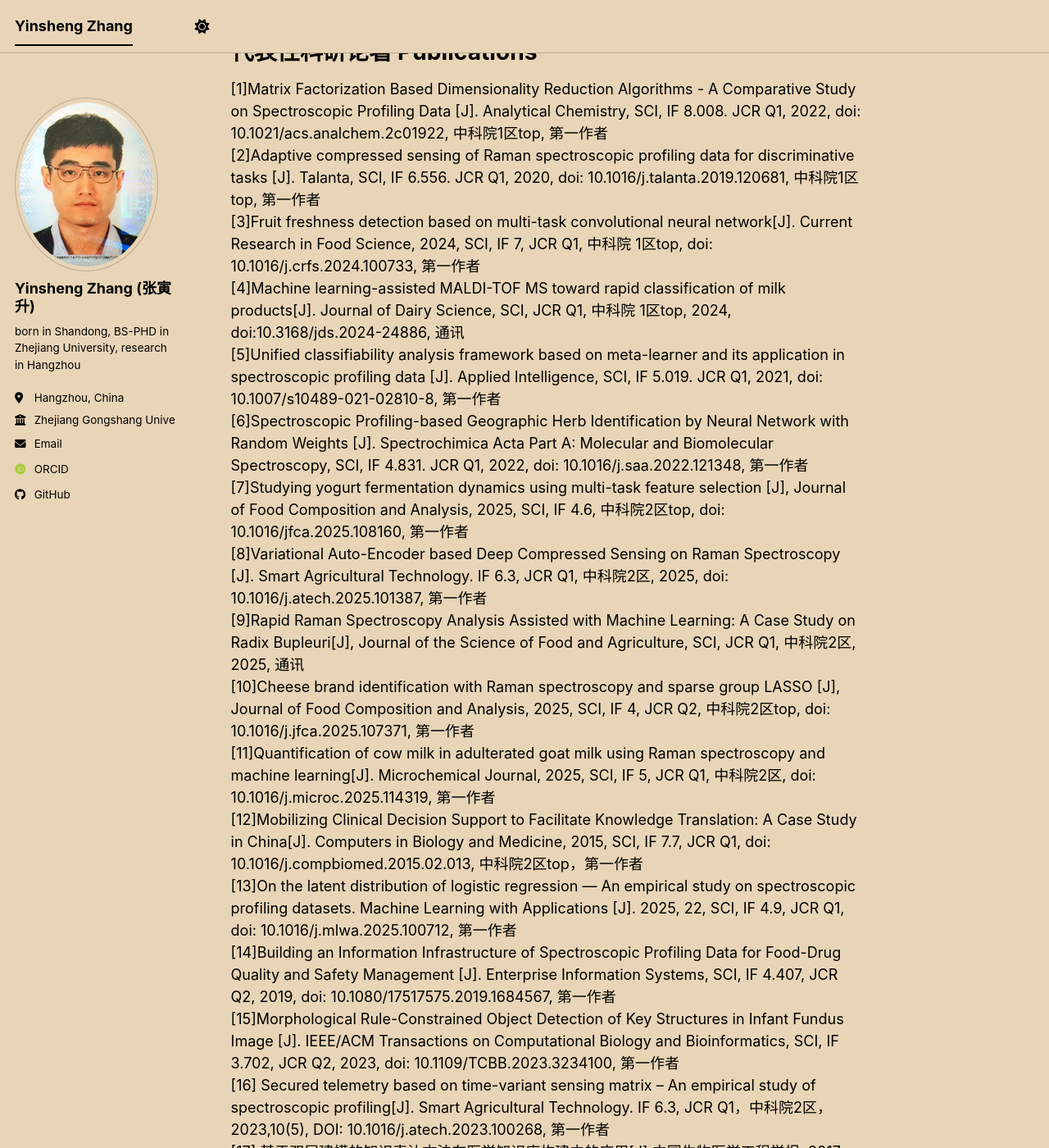
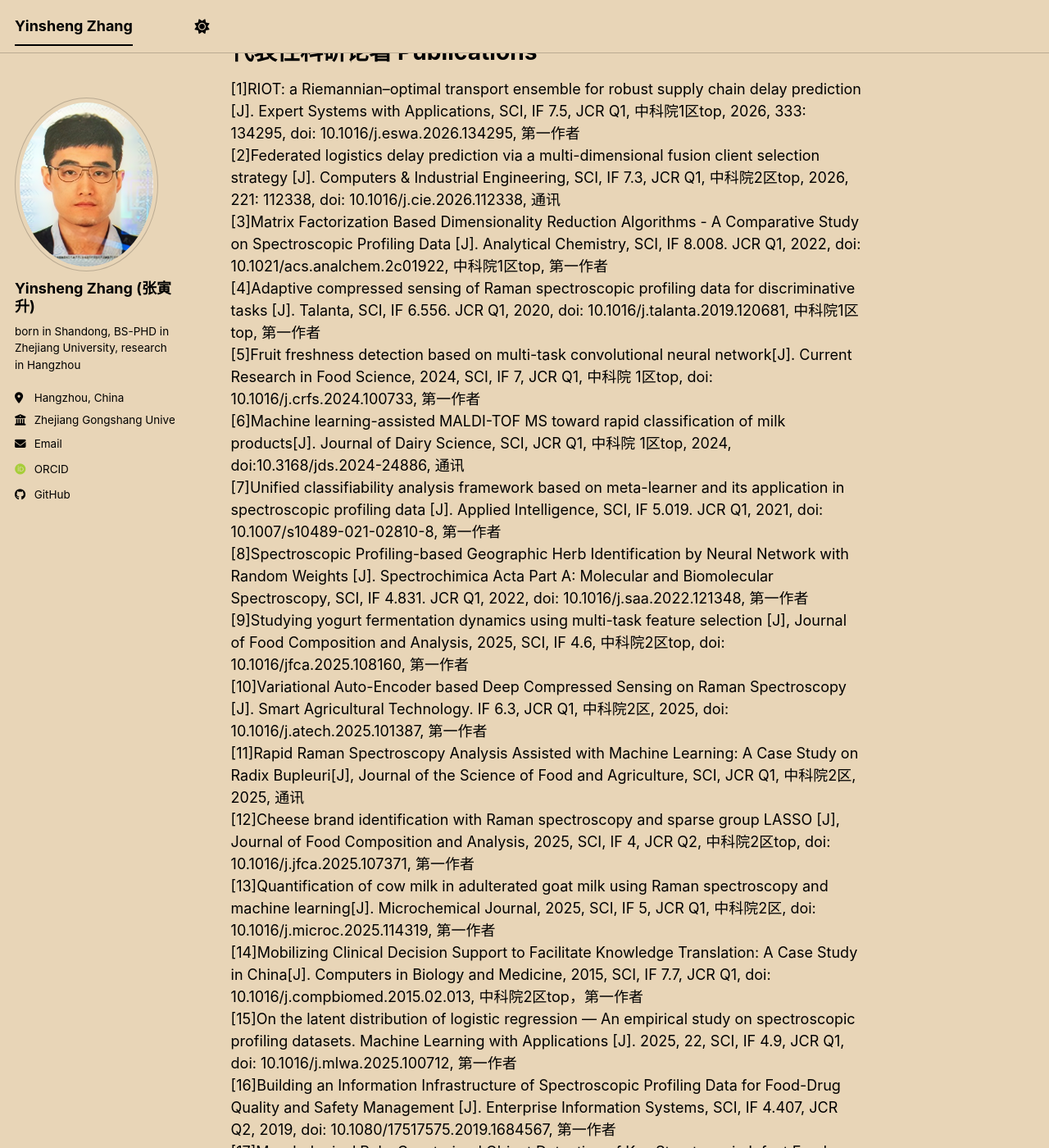
Before and after one commit to zhangys11/zhangys11.github.io, a Jekyll site: the page built from _pages/about.md, in a window 1280 px wide and 1400 px high, scrolled down 808 px. Shown: the whole window at 82% size. Built offline with Jekyll 4.4.1, drawn with Linux system fonts in a browser that asks for light colours; some web fonts are replaced; a script bundle is joined from its source files by our own code; library files that are not in the unit come from our copies; some of the changed text lies outside the part shown.

Commit message:
Add RIOT (ESWA) and Federated logistics delay prediction (Computers & Industrial Engineering) to publication lists

```diff
--- a/_pages/about.md
+++ b/_pages/about.md
@@ -26,26 +26,28 @@ redirect_from:
 代表性科研论著 Publications
 ======
 
-[1]Matrix Factorization Based Dimensionality Reduction Algorithms - A Comparative Study on Spectroscopic Profiling Data [J]. Analytical Chemistry, SCI, IF 8.008. JCR Q1, 2022, doi: 10.1021/acs.analchem.2c01922, 中科院1区top, 第一作者
-[2]Adaptive compressed sensing of Raman spectroscopic profiling data for discriminative tasks [J]. Talanta, SCI, IF 6.556. JCR Q1, 2020, doi: 10.1016/j.talanta.2019.120681, 中科院1区top, 第一作者
-[3]Fruit freshness detection based on multi-task convolutional neural network[J]. Current Research in Food Science, 2024, SCI, IF 7, JCR Q1, 中科院 1区top, doi: 10.1016/j.crfs.2024.100733, 第一作者
-[4]Machine learning-assisted MALDI-TOF MS toward rapid classification of milk products[J]. Journal of Dairy Science, SCI, JCR Q1, 中科院 1区top, 2024, doi:10.3168/jds.2024-24886, 通讯
-[5]Unified classifiability analysis framework based on meta-learner and its application in spectroscopic profiling data [J]. Applied Intelligence, SCI, IF 5.019. JCR Q1, 2021, doi: 10.1007/s10489-021-02810-8, 第一作者
-[6]Spectroscopic Profiling-based Geographic Herb Identification by Neural Network with Random Weights [J]. Spectrochimica Acta Part A: Molecular and Biomolecular Spectroscopy, SCI, IF 4.831. JCR Q1, 2022, doi: 10.1016/j.saa.2022.121348, 第一作者
-[7]Studying yogurt fermentation dynamics using multi-task feature selection [J], Journal of Food Composition and Analysis, 2025, SCI, IF 4.6, 中科院2区top, doi: 10.1016/jfca.2025.108160, 第一作者
-[8]Variational Auto-Encoder based Deep Compressed Sensing on Raman Spectroscopy [J]. Smart Agricultural Technology. IF 6.3, JCR Q1, 中科院2区, 2025, doi: 10.1016/j.atech.2025.101387, 第一作者
-[9]Rapid Raman Spectroscopy Analysis Assisted with Machine Learning: A Case Study on Radix Bupleuri[J], Journal of the Science of Food and Agriculture, SCI, JCR Q1, 中科院2区, 2025, 通讯
-[10]Cheese brand identification with Raman spectroscopy and sparse group LASSO [J], Journal of Food Composition and Analysis, 2025, SCI, IF 4, JCR Q2, 中科院2区top, doi: 10.1016/j.jfca.2025.107371, 第一作者
-[11]Quantification of cow milk in adulterated goat milk using Raman spectroscopy and machine learning[J]. Microchemical Journal, 2025, SCI, IF 5, JCR Q1, 中科院2区, doi: 10.1016/j.microc.2025.114319, 第一作者
-[12]Mobilizing Clinical Decision Support to Facilitate Knowledge Translation: A Case Study in China[J]. Computers in Biology and Medicine, 2015, SCI, IF 7.7, JCR Q1, doi: 10.1016/j.compbiomed.2015.02.013, 中科院2区top，第一作者
-[13]On the latent distribution of logistic regression — An empirical study on spectroscopic profiling datasets. Machine Learning with Applications [J]. 2025, 22, SCI, IF 4.9, JCR Q1, doi: 10.1016/j.mlwa.2025.100712, 第一作者
-[14]Building an Information Infrastructure of Spectroscopic Profiling Data for Food-Drug Quality and Safety Management [J]. Enterprise Information Systems, SCI, IF 4.407, JCR Q2, 2019, doi: 10.1080/17517575.2019.1684567, 第一作者
-[15]Morphological Rule-Constrained Object Detection of Key Structures in Infant Fundus Image [J]. IEEE/ACM Transactions on Computational Biology and Bioinformatics, SCI, IF 3.702, JCR Q2, 2023, doi: 10.1109/TCBB.2023.3234100, 第一作者
-[16] Secured telemetry based on time-variant sensing matrix – An empirical study of spectroscopic profiling[J]. Smart Agricultural Technology. IF 6.3, JCR Q1，中科院2区，2023,10(5), DOI: 10.1016/j.atech.2023.100268, 第一作者
-[17] 基于双层建模的知识表达方法在医学知识库构建中的应用[J].中国生物医学工程学报, 2017，36(5):573-579，DOI: 10.3969/j.issn.0258-8021.2017.05.009，国家一级学会期刊, 第一作者
-[18]一种面向诊疗协议的知识表达及转化方法[J].中国生物医学工程学报，2014,33(2):139-147, 国家一级学会期刊，第一作者
-[19]基于工作流管理技术的医学知识库集成与协同应用[J],中华医院管理杂志，2016，32（11）:833-836，DOI: 10.3760/cma.j.issn.1000-6672.2016.11.013, 国家一级学会期刊，第一作者
-[20]基于注意力机制的水果新鲜度检测可解释模型[J]. 中国食品学报, 2024, DOI:10.16429/j.1009-7848.2024.10.003，国家一级学会期刊，第一作者
+[1]RIOT: a Riemannian–optimal transport ensemble for robust supply chain delay prediction [J]. Expert Systems with Applications, SCI, IF 7.5, JCR Q1, 中科院1区top, 2026, 333: 134295, doi: 10.1016/j.eswa.2026.134295, 第一作者
+[2]Federated logistics delay prediction via a multi-dimensional fusion client selection strategy [J]. Computers & Industrial Engineering, SCI, IF 7.3, JCR Q1, 中科院2区top, 2026, 221: 112338, doi: 10.1016/j.cie.2026.112338, 通讯
+[3]Matrix Factorization Based Dimensionality Reduction Algorithms - A Comparative Study on Spectroscopic Profiling Data [J]. Analytical Chemistry, SCI, IF 8.008. JCR Q1, 2022, doi: 10.1021/acs.analchem.2c01922, 中科院1区top, 第一作者
+[4]Adaptive compressed sensing of Raman spectroscopic profiling data for discriminative tasks [J]. Talanta, SCI, IF 6.556. JCR Q1, 2020, doi: 10.1016/j.talanta.2019.120681, 中科院1区top, 第一作者
+[5]Fruit freshness detection based on multi-task convolutional neural network[J]. Current Research in Food Science, 2024, SCI, IF 7, JCR Q1, 中科院 1区top, doi: 10.1016/j.crfs.2024.100733, 第一作者
+[6]Machine learning-assisted MALDI-TOF MS toward rapid classification of milk products[J]. Journal of Dairy Science, SCI, JCR Q1, 中科院 1区top, 2024, doi:10.3168/jds.2024-24886, 通讯
+[7]Unified classifiability analysis framework based on meta-learner and its application in spectroscopic profiling data [J]. Applied Intelligence, SCI, IF 5.019. JCR Q1, 2021, doi: 10.1007/s10489-021-02810-8, 第一作者
+[8]Spectroscopic Profiling-based Geographic Herb Identification by Neural Network with Random Weights [J]. Spectrochimica Acta Part A: Molecular and Biomolecular Spectroscopy, SCI, IF 4.831. JCR Q1, 2022, doi: 10.1016/j.saa.2022.121348, 第一作者
+[9]Studying yogurt fermentation dynamics using multi-task feature selection [J], Journal of Food Composition and Analysis, 2025, SCI, IF 4.6, 中科院2区top, doi: 10.1016/jfca.2025.108160, 第一作者
+[10]Variational Auto-Encoder based Deep Compressed Sensing on Raman Spectroscopy [J]. Smart Agricultural Technology. IF 6.3, JCR Q1, 中科院2区, 2025, doi: 10.1016/j.atech.2025.101387, 第一作者
+[11]Rapid Raman Spectroscopy Analysis Assisted with Machine Learning: A Case Study on Radix Bupleuri[J], Journal of the Science of Food and Agriculture, SCI, JCR Q1, 中科院2区, 2025, 通讯
+[12]Cheese brand identification with Raman spectroscopy and sparse group LASSO [J], Journal of Food Composition and Analysis, 2025, SCI, IF 4, JCR Q2, 中科院2区top, doi: 10.1016/j.jfca.2025.107371, 第一作者
+[13]Quantification of cow milk in adulterated goat milk using Raman spectroscopy and machine learning[J]. Microchemical Journal, 2025, SCI, IF 5, JCR Q1, 中科院2区, doi: 10.1016/j.microc.2025.114319, 第一作者
+[14]Mobilizing Clinical Decision Support to Facilitate Knowledge Translation: A Case Study in China[J]. Computers in Biology and Medicine, 2015, SCI, IF 7.7, JCR Q1, doi: 10.1016/j.compbiomed.2015.02.013, 中科院2区top，第一作者
+[15]On the latent distribution of logistic regression — An empirical study on spectroscopic profiling datasets. Machine Learning with Applications [J]. 2025, 22, SCI, IF 4.9, JCR Q1, doi: 10.1016/j.mlwa.2025.100712, 第一作者
+[16]Building an Information Infrastructure of Spectroscopic Profiling Data for Food-Drug Quality and Safety Management [J]. Enterprise Information Systems, SCI, IF 4.407, JCR Q2, 2019, doi: 10.1080/17517575.2019.1684567, 第一作者
+[17]Morphological Rule-Constrained Object Detection of Key Structures in Infant Fundus Image [J]. IEEE/ACM Transactions on Computational Biology and Bioinformatics, SCI, IF 3.702, JCR Q2, 2023, doi: 10.1109/TCBB.2023.3234100, 第一作者
+[18] Secured telemetry based on time-variant sensing matrix – An empirical study of spectroscopic profiling[J]. Smart Agricultural Technology. IF 6.3, JCR Q1，中科院2区，2023,10(5), DOI: 10.1016/j.atech.2023.100268, 第一作者
+[19] 基于双层建模的知识表达方法在医学知识库构建中的应用[J].中国生物医学工程学报, 2017，36(5):573-579，DOI: 10.3969/j.issn.0258-8021.2017.05.009，国家一级学会期刊, 第一作者
+[20]一种面向诊疗协议的知识表达及转化方法[J].中国生物医学工程学报，2014,33(2):139-147, 国家一级学会期刊，第一作者
+[21]基于工作流管理技术的医学知识库集成与协同应用[J],中华医院管理杂志，2016，32（11）:833-836，DOI: 10.3760/cma.j.issn.1000-6672.2016.11.013, 国家一级学会期刊，第一作者
+[22]基于注意力机制的水果新鲜度检测可解释模型[J]. 中国食品学报, 2024, DOI:10.16429/j.1009-7848.2024.10.003，国家一级学会期刊，第一作者
 
 
 学科建设及教学 Teachings
```
Also changed, not shown: _pages/cv.md (+29 -25 lines).
